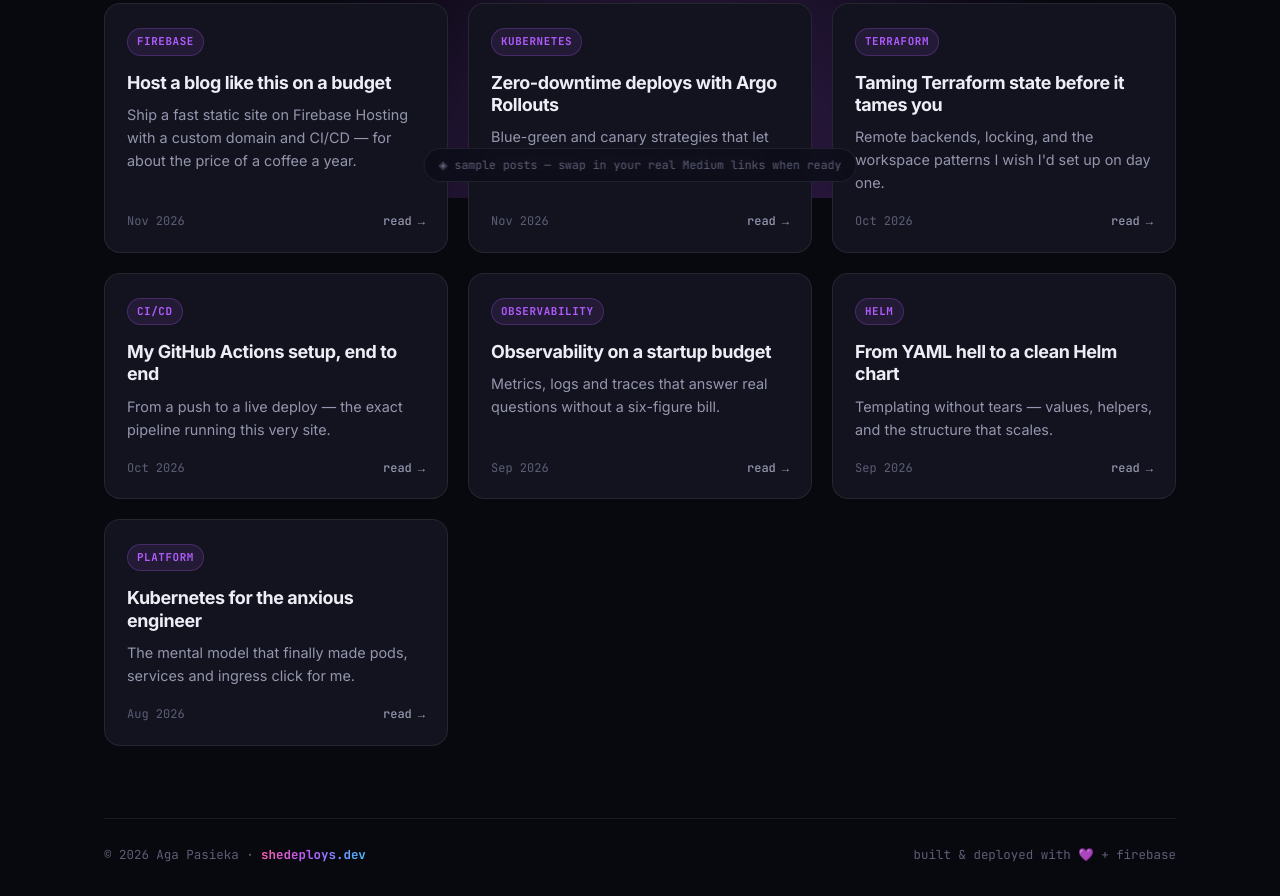
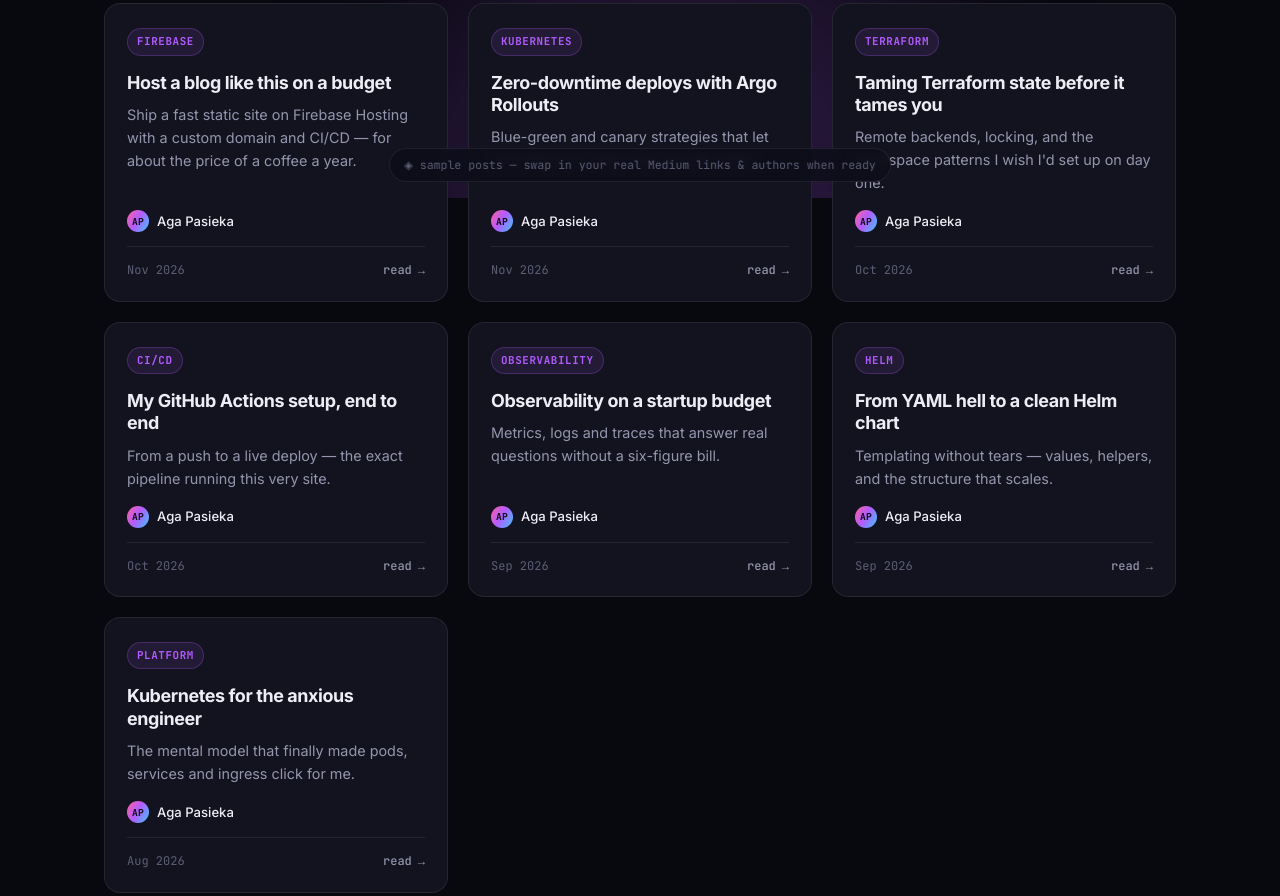
Before and after one commit to agapasieka/shedeploys.dev, a plain HTML site: page public/index.html in a window 1280 px wide. Shown: the part 602-1498 px from the top of the page. Drawn offline with Linux system fonts and the light colour scheme.

Commit message:
feat: add author byline to each article card
Each card now shows an avatar (initials) + author name, so posts by
guest contributors can display their own Medium name. Auto-fillable
from each post's RSS author field when real links are wired in.

Co-Authored-By: Claude Opus 4.8 <noreply@anthropic.com>
Claude-Session: https://claude.ai/code/session_01Cj7WKanxw7UoYCTcVBk7km

```diff
--- a/public/index.html
+++ b/public/index.html
@@ -114,7 +114,7 @@
   .card{
     position:relative;background:var(--card);border:1px solid var(--border);
     border-radius:16px;padding:24px 22px 20px;text-decoration:none;color:inherit;
-    display:flex;flex-direction:column;min-height:218px;overflow:hidden;
+    display:flex;flex-direction:column;min-height:244px;overflow:hidden;
     transition:transform .25s cubic-bezier(.2,.7,.2,1),border-color .25s,background .25s;
   }
   .card::before{content:"";position:absolute;inset:0;border-radius:16px;padding:1px;
@@ -130,7 +130,14 @@
     padding:4px 9px;border-radius:999px;margin-bottom:16px}
   .card h3{font-size:1.12rem;font-weight:700;letter-spacing:-.4px;line-height:1.25;margin-bottom:9px}
   .card p{font-size:.9rem;color:var(--muted);flex:1}
-  .card .meta{display:flex;align-items:center;justify-content:space-between;margin-top:18px;
+  /* byline */
+  .byline{display:flex;align-items:center;gap:8px;margin-top:16px}
+  .byline .av{width:22px;height:22px;border-radius:50%;background:var(--grad);flex:0 0 auto;
+    display:flex;align-items:center;justify-content:center;color:#0a0a12;font-weight:700;
+    font-size:.6rem;font-family:'JetBrains Mono',monospace;letter-spacing:.3px}
+  .byline .nm{font-size:.82rem;color:var(--text);font-weight:500}
+  .card .meta{display:flex;align-items:center;justify-content:space-between;margin-top:14px;
+    padding-top:14px;border-top:1px solid var(--border);
     font-family:'JetBrains Mono',monospace;font-size:.75rem;color:var(--faint)}
   .card .read{display:inline-flex;align-items:center;gap:6px;color:var(--muted);font-weight:500}
   .arrow{transition:transform .25s,color .25s}
@@ -184,42 +191,49 @@
         <span class="chip">Firebase</span>
         <h3>Host a blog like this on a budget</h3>
         <p>Ship a fast static site on Firebase Hosting with a custom domain and CI/CD — for about the price of a coffee a year.</p>
+        <div class="byline"><span class="av">AP</span><span class="nm">Aga Pasieka</span></div>
         <div class="meta"><span>Nov 2026</span><span class="read">read <span class="arrow">→</span></span></div>
       </a>
       <a class="card" href="#">
         <span class="chip">Kubernetes</span>
         <h3>Zero-downtime deploys with Argo Rollouts</h3>
         <p>Blue-green and canary strategies that let you ship on a Friday and actually sleep.</p>
+        <div class="byline"><span class="av">AP</span><span class="nm">Aga Pasieka</span></div>
         <div class="meta"><span>Nov 2026</span><span class="read">read <span class="arrow">→</span></span></div>
       </a>
       <a class="card" href="#">
         <span class="chip">Terraform</span>
         <h3>Taming Terraform state before it tames you</h3>
         <p>Remote backends, locking, and the workspace patterns I wish I'd set up on day one.</p>
+        <div class="byline"><span class="av">AP</span><span class="nm">Aga Pasieka</span></div>
         <div class="meta"><span>Oct 2026</span><span class="read">read <span class="arrow">→</span></span></div>
       </a>
       <a class="card" href="#">
         <span class="chip">CI/CD</span>
         <h3>My GitHub Actions setup, end to end</h3>
         <p>From a push to a live deploy — the exact pipeline running this very site.</p>
+        <div class="byline"><span class="av">AP</span><span class="nm">Aga Pasieka</span></div>
         <div class="meta"><span>Oct 2026</span><span class="read">read <span class="arrow">→</span></span></div>
       </a>
       <a class="card" href="#">
         <span class="chip">Observability</span>
         <h3>Observability on a startup budget</h3>
         <p>Metrics, logs and traces that answer real questions without a six-figure bill.</p>
+        <div class="byline"><span class="av">AP</span><span class="nm">Aga Pasieka</span></div>
         <div class="meta"><span>Sep 2026</span><span class="read">read <span class="arrow">→</span></span></div>
       </a>
       <a class="card" href="#">
         <span class="chip">Helm</span>
         <h3>From YAML hell to a clean Helm chart</h3>
         <p>Templating without tears — values, helpers, and the structure that scales.</p>
+        <div class="byline"><span class="av">AP</span><span class="nm">Aga Pasieka</span></div>
         <div class="meta"><span>Sep 2026</span><span class="read">read <span class="arrow">→</span></span></div>
       </a>
       <a class="card" href="#">
         <span class="chip">Platform</span>
         <h3>Kubernetes for the anxious engineer</h3>
         <p>The mental model that finally made pods, services and ingress click for me.</p>
+        <div class="byline"><span class="av">AP</span><span class="nm">Aga Pasieka</span></div>
         <div class="meta"><span>Aug 2026</span><span class="read">read <span class="arrow">→</span></span></div>
       </a>
     </div>
@@ -231,7 +245,7 @@
   </footer>
 </div>
 
-<div class="sample-note">◈ sample posts — swap in your real Medium links when ready</div>
+<div class="sample-note">◈ sample posts — swap in your real Medium links &amp; authors when ready</div>
 
 <script>
   (function(){
```
